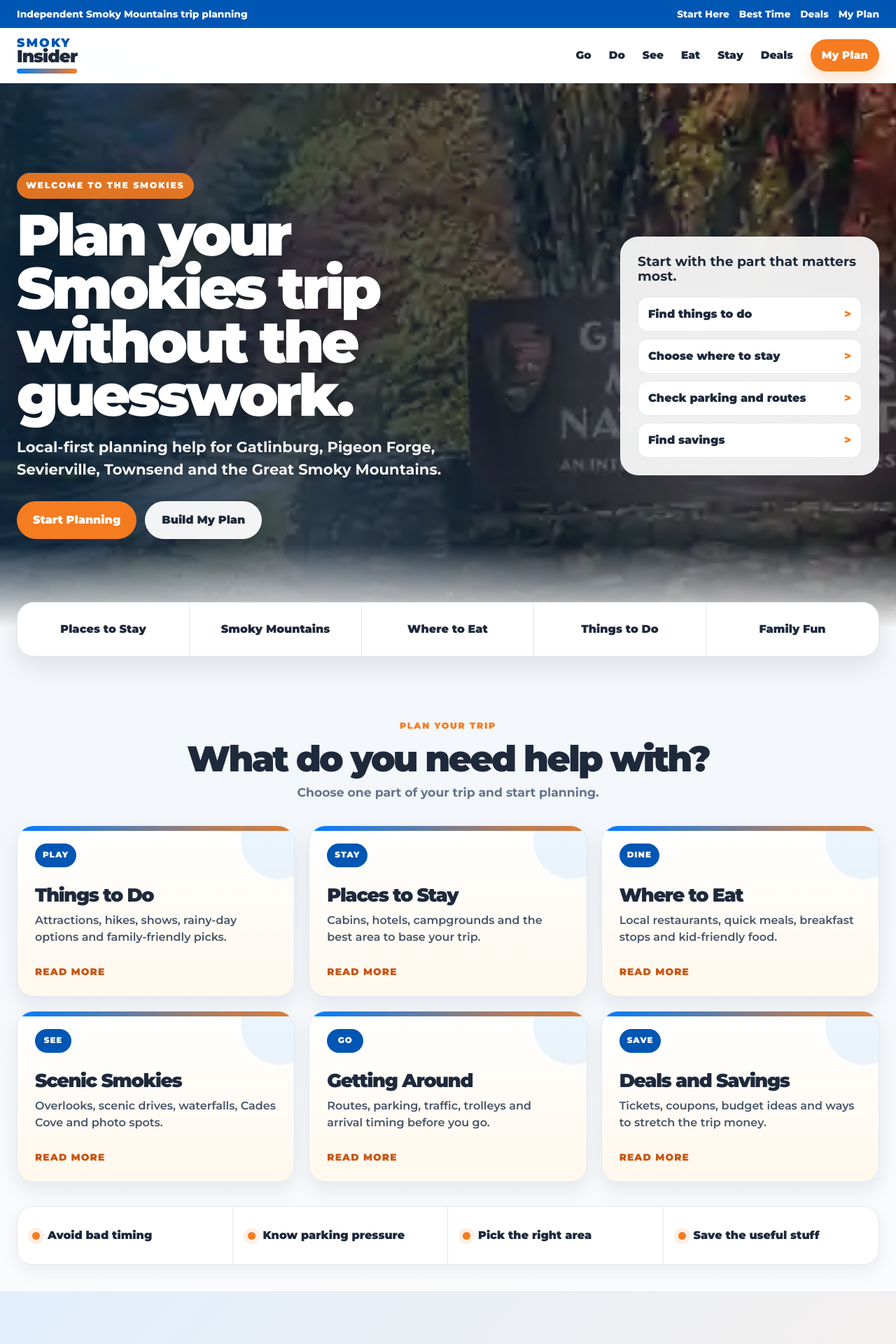
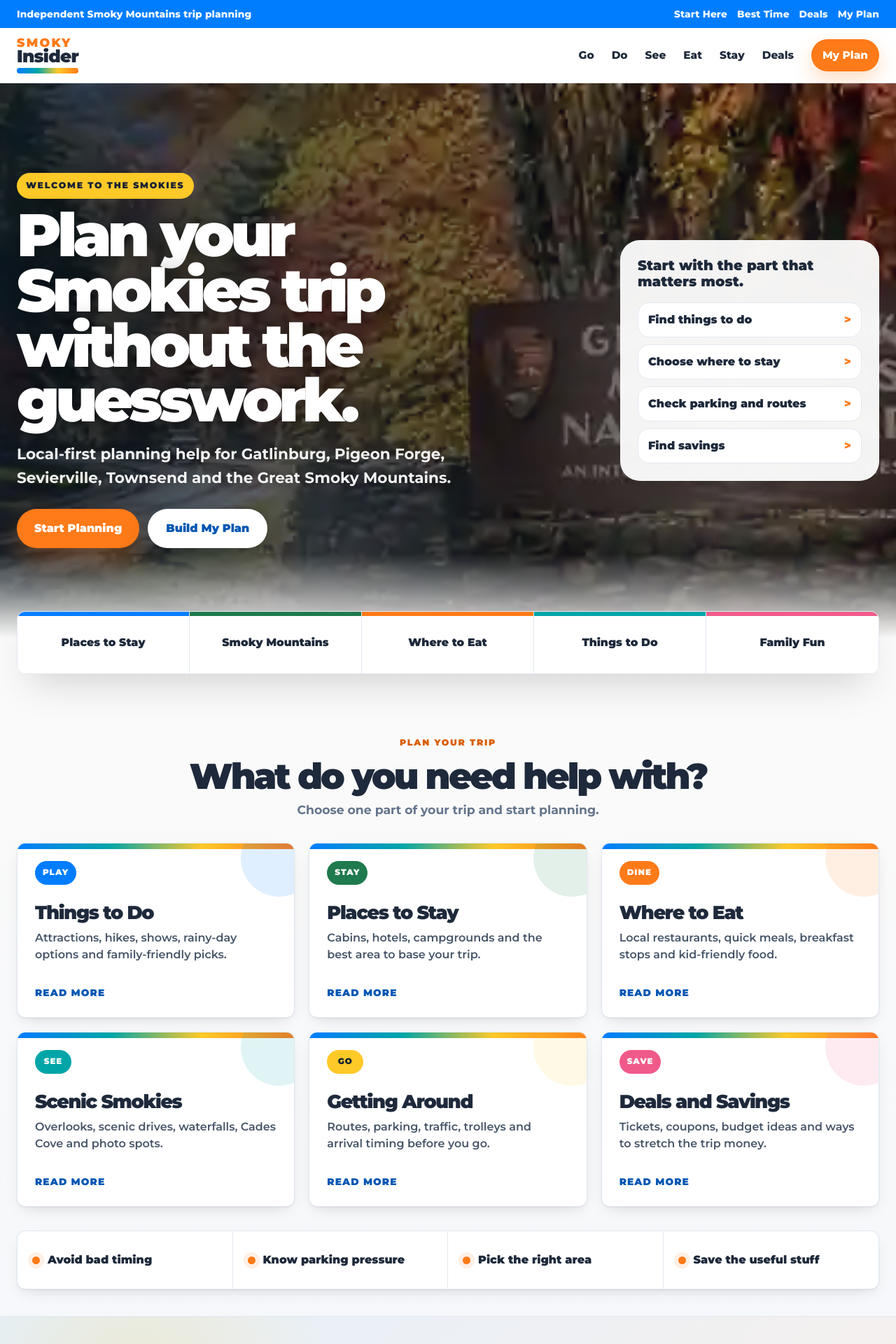
Before and after one commit to masondtorres/smokies-insider-guide, a Next.js app: page / in a window 1280 px wide. Shown: the top 1920 px of the page at 70% size. Built offline with nearby package versions, Linux system fonts and the light colour scheme.

Commit message:
Brighten homepage tourism visual identity

```diff
--- a/src/app/homepage-hero-image.css
+++ b/src/app/homepage-hero-image.css
@@ -1,7 +1,74 @@
+.smokies-home-v2 {
+  --bg: #fafafa !important;
+  --paper: #ffffff !important;
+  --paper-soft: #fff7eb !important;
+  --ink: #1e293b !important;
+  --muted: #64748b !important;
+  --blue: #007dff !important;
+  --blue-dark: #0056b3 !important;
+  --orange: #ff7a18 !important;
+  --orange-dark: #d95d00 !important;
+  --yellow: #ffc928 !important;
+  --teal: #00a5a8 !important;
+  --green: #1f7a4d !important;
+  --family-pink: #f05a8a !important;
+  --line: #e2e8f0 !important;
+  --shadow: 0 8px 24px -10px rgba(0, 0, 0, 0.18), 0 1px 2px rgba(0, 0, 0, 0.06) !important;
+  --shadow-lg: 0 24px 60px -20px rgba(0, 0, 0, 0.22) !important;
+  background:
+    radial-gradient(circle at 10% 4%, rgba(255, 201, 40, 0.18), transparent 24rem),
+    radial-gradient(circle at 90% 8%, rgba(0, 125, 255, 0.12), transparent 26rem),
+    linear-gradient(180deg, #ffffff 0%, #fafafa 42%, #f3f6fb 100%) !important;
+  font-family: var(--font-geist-sans), Montserrat, Helvetica, Arial, sans-serif !important;
+}
+
+.si-topbar {
+  background: var(--blue) !important;
+  letter-spacing: 0.01em !important;
+}
+
+.si-header {
+  background: rgba(255, 255, 255, 0.98) !important;
+  border-bottom: 1px solid rgba(226, 232, 240, 0.92) !important;
+  box-shadow: 0 10px 28px rgba(15, 23, 42, 0.08) !important;
+}
+
+.si-wordmark {
+  color: var(--ink) !important;
+  font-family: var(--font-geist-sans), Montserrat, Helvetica, Arial, sans-serif !important;
+  font-weight: 900 !important;
+  letter-spacing: -0.03em !important;
+  text-transform: none !important;
+}
+
+.si-wordmark span {
+  color: var(--orange) !important;
+  letter-spacing: 0.13em !important;
+}
+
+.si-wordmark::after {
+  height: 8px !important;
+  background: linear-gradient(90deg, var(--blue), var(--teal), var(--yellow), var(--orange)) !important;
+}
+
+.si-nav {
+  font-weight: 800 !important;
+}
+
+.si-nav a:hover {
+  color: var(--orange-dark) !important;
+}
+
+.si-nav a:last-child {
+  background: var(--orange) !important;
+  box-shadow: 0 12px 28px rgba(255, 122, 24, 0.26) !important;
+}
+
 .si-hero {
+  min-height: clamp(590px, 64vw, 760px) !important;
   background-image:
-    linear-gradient(90deg, rgba(10, 38, 63, 0.86) 0%, rgba(10, 38, 63, 0.68) 42%, rgba(10, 38, 63, 0.26) 100%),
-    linear-gradient(180deg, rgba(0, 0, 0, 0.08), rgba(0, 0, 0, 0.38)),
+    linear-gradient(90deg, rgba(8, 24, 38, 0.78) 0%, rgba(8, 24, 38, 0.56) 40%, rgba(8, 24, 38, 0.15) 100%),
+    linear-gradient(180deg, rgba(0, 0, 0, 0.04), rgba(0, 0, 0, 0.34)),
     url("/images/smoky-home-hero.svg") !important;
   background-position: center center !important;
   background-size: cover !important;
@@ -10,5 +77,244 @@
 .si-ridge-one,
 .si-ridge-two,
 .si-ridge-three {
-  display: none;
+  display: none !important;
 }
+
+.si-hero-layout {
+  gap: clamp(30px, 5vw, 78px) !important;
+}
+
+.si-kicker {
+  color: #172033 !important;
+  background: var(--yellow) !important;
+  text-shadow: none !important;
+  box-shadow: 0 14px 28px rgba(0, 0, 0, 0.16) !important;
+}
+
+.si-section-kicker {
+  color: var(--orange-dark) !important;
+}
+
+.si-hero h1 {
+  max-width: 820px !important;
+  color: #ffffff !important;
+  font-family: var(--font-geist-sans), Montserrat, Helvetica, Arial, sans-serif !important;
+  font-size: clamp(3.25rem, 6.7vw, 6.9rem) !important;
+  font-weight: 900 !important;
+  letter-spacing: -0.065em !important;
+  text-shadow: 0 5px 34px rgba(0, 0, 0, 0.48) !important;
+}
+
+.si-hero-promise {
+  max-width: 680px !important;
+  font-size: clamp(1.12rem, 1.8vw, 1.35rem) !important;
+  font-weight: 700 !important;
+}
+
+.si-button {
+  min-height: 54px !important;
+  border-radius: 999px !important;
+  padding: 15px 25px !important;
+  font-weight: 900 !important;
+}
+
+.si-button-primary {
+  color: #ffffff !important;
+  background: var(--orange) !important;
+  box-shadow: 0 18px 40px rgba(255, 122, 24, 0.32) !important;
+}
+
+.si-button-secondary {
+  color: var(--blue-dark) !important;
+  background: #ffffff !important;
+}
+
+.si-hero-panel {
+  border-radius: 28px !important;
+  background: rgba(255, 255, 255, 0.94) !important;
+  box-shadow: var(--shadow-lg) !important;
+}
+
+.si-hero-panel strong {
+  color: var(--ink) !important;
+  font-size: 1.24rem !important;
+  font-weight: 900 !important;
+}
+
+.si-hero-panel a {
+  border-radius: 16px !important;
+  font-weight: 850 !important;
+}
+
+.si-hero-panel a:nth-of-type(1)::before,
+.si-trip-strip a:nth-child(1)::before,
+.si-card:nth-child(1)::after {
+  background: var(--blue) !important;
+}
+
+.si-hero-panel a:nth-of-type(2)::before,
+.si-trip-strip a:nth-child(2)::before,
+.si-card:nth-child(2)::after {
+  background: var(--green) !important;
+}
+
+.si-hero-panel a:nth-of-type(3)::before,
+.si-trip-strip a:nth-child(3)::before,
+.si-card:nth-child(3)::after {
+  background: var(--orange) !important;
+}
+
+.si-hero-panel a:nth-of-type(4)::before,
+.si-trip-strip a:nth-child(4)::before,
+.si-card:nth-child(4)::after {
+  background: var(--teal) !important;
+}
+
+.si-trip-strip-inner {
+  border-radius: 12px !important;
+  box-shadow: var(--shadow-lg) !important;
+}
+
+.si-trip-strip a {
+  position: relative !important;
+  min-height: 88px !important;
+  background: #ffffff !important;
+  font-size: 0.98rem !important;
+  font-weight: 900 !important;
+}
+
+.si-trip-strip a::before {
+  content: "" !important;
+  position: absolute !important;
+  inset: 0 0 auto !important;
+  height: 6px !important;
+}
+
+.si-trip-strip a:nth-child(5)::before {
+  background: var(--family-pink) !important;
+}
+
+.si-trip-strip a:hover {
+  color: #ffffff !important;
+  background: var(--blue) !important;
+}
+
+.si-section h2,
+.si-before h2 {
+  font-family: var(--font-geist-sans), Montserrat, Helvetica, Arial, sans-serif !important;
+  font-weight: 900 !important;
+  letter-spacing: -0.06em !important;
+}
+
+.si-section-heading p:not(.si-section-kicker),
+.si-before p:not(.si-section-kicker) {
+  color: var(--muted) !important;
+  font-weight: 650 !important;
+}
+
+.si-card {
+  min-height: 250px !important;
+  border-radius: 12px !important;
+  background: #ffffff !important;
+  box-shadow: var(--shadow) !important;
+}
+
+.si-card::before {
+  height: 8px !important;
+  background: linear-gradient(90deg, var(--blue), var(--teal), var(--yellow), var(--orange)) !important;
+}
+
+.si-card::after {
+  opacity: 0.12 !important;
+}
+
+.si-card:nth-child(5)::after {
+  background: var(--yellow) !important;
+}
+
+.si-card:nth-child(6)::after {
+  background: var(--family-pink) !important;
+}
+
+.si-card:hover {
+  transform: translateY(-6px) !important;
+  box-shadow: 0 24px 60px -24px rgba(0, 0, 0, 0.28), 0 8px 18px rgba(15, 23, 42, 0.08) !important;
+}
+
+.si-icon {
+  background: var(--blue) !important;
+  border-radius: 999px !important;
+  font-weight: 900 !important;
+}
+
+.si-card:nth-child(2) .si-icon {
+  background: var(--green) !important;
+}
+
+.si-card:nth-child(3) .si-icon {
+  background: var(--orange) !important;
+}
+
+.si-card:nth-child(4) .si-icon {
+  background: var(--teal) !important;
+}
+
+.si-card:nth-child(5) .si-icon {
+  color: #172033 !important;
+  background: var(--yellow) !important;
+}
+
+.si-card:nth-child(6) .si-icon {
+  background: var(--family-pink) !important;
+}
+
+.si-card h3 {
+  font-family: var(--font-geist-sans), Montserrat, Helvetica, Arial, sans-serif !important;
+  font-weight: 900 !important;
+}
+
+.si-card p {
+  color: #475569 !important;
+}
+
+.si-card span:last-child {
+  color: var(--blue-dark) !important;
+}
+
+.si-value-strip {
+  border-radius: 12px !important;
+  background: #ffffff !important;
+  box-shadow: var(--shadow) !important;
+}
+
+.si-value-strip div::before {
+  background: var(--orange) !important;
+}
+
+.si-before {
+  background:
+    radial-gradient(circle at 15% 25%, rgba(255, 201, 40, 0.18), transparent 18rem),
+    linear-gradient(135deg, rgba(0, 125, 255, 0.08), rgba(255, 122, 24, 0.08)),
+    #f8fafc !important;
+}
+
+.si-before-grid a {
+  border-radius: 12px !important;
+  background: #ffffff !important;
+  font-weight: 850 !important;
+}
+
+.si-footer strong {
+  font-family: var(--font-geist-sans), Montserrat, Helvetica, Arial, sans-serif !important;
+  font-weight: 900 !important;
+}
+
+@media (max-width: 900px) {
+  .si-hero h1 {
+    font-size: clamp(2.9rem, 14vw, 4.5rem) !important;
+  }
+
+  .si-trip-strip a {
+    min-height: 64px !important;
+  }
+}
```
